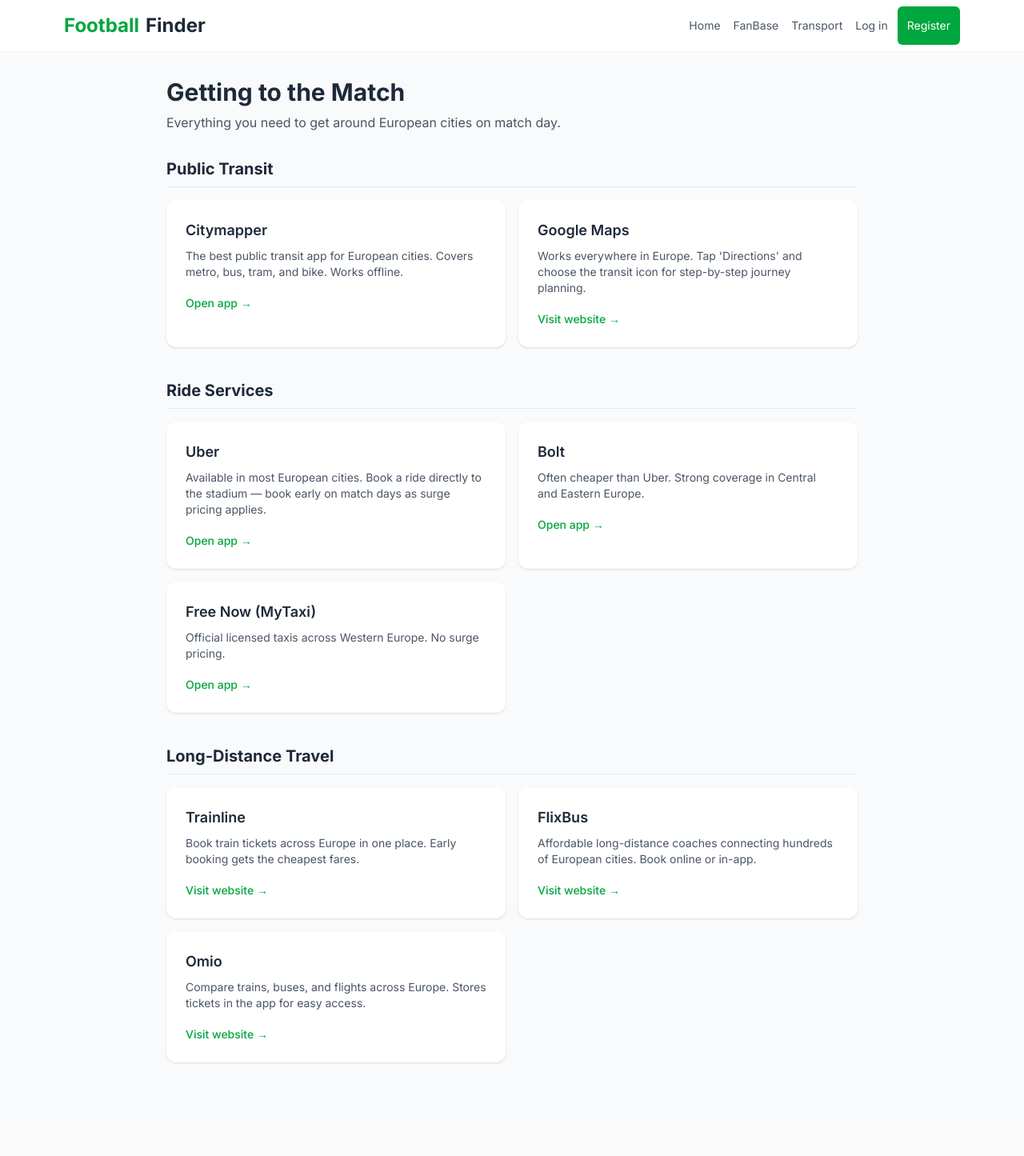
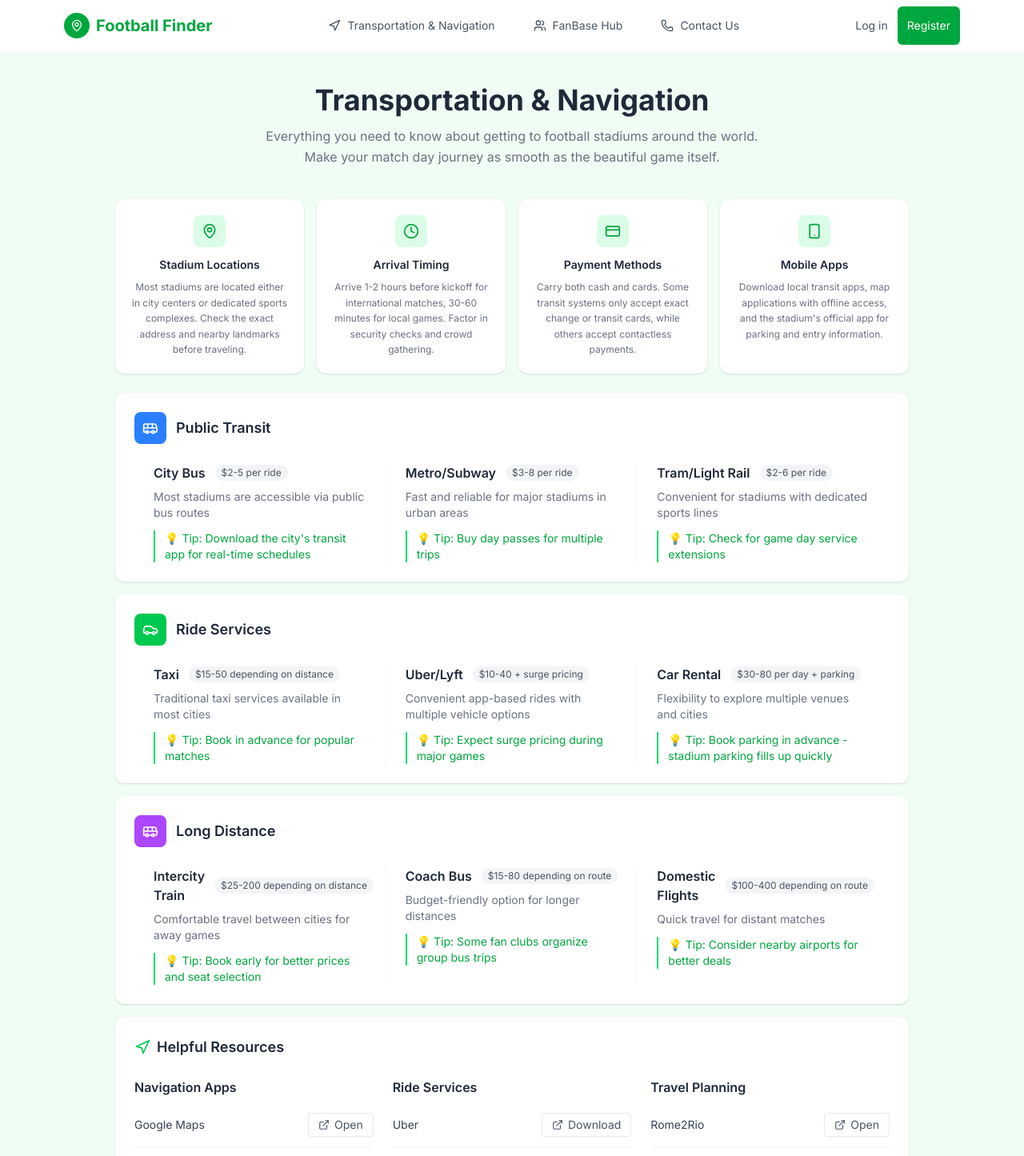
Before and after one commit to Yotam1312/Football-Finder, a React (Vite) app in the folder frontend/: page /transport in a window 1280 px wide. Shown: the top 1445 px of the page at 80% size. Before the commit the page ends 1400 px from the top, so only its background shows below. Built offline with nearby package versions, Linux system fonts and the light colour scheme; no server answers.

Commit message:
redesign navbar with icons and transport page with full layout

```diff
--- a/frontend/package.json
+++ b/frontend/package.json
@@ -12,6 +12,7 @@
   "dependencies": {
     "@tanstack/react-query": "^5.90.21",
     "framer-motion": "^12.36.0",
+    "lucide-react": "^0.577.0",
     "react": "^19.2.4",
     "react-dom": "^19.2.4",
     "react-router-dom": "^7.13.1"
--- a/frontend/src/components/Navbar.tsx
+++ b/frontend/src/components/Navbar.tsx
@@ -1,5 +1,6 @@
 import React from 'react';
 import { Link } from 'react-router-dom';
+import { MapPin, Navigation, Users, Phone } from 'lucide-react';
 import { useAuth } from '../context/AuthContext';
 
 // Top navigation bar — shown on every page.
@@ -9,35 +10,45 @@
 
   return (
     <nav className="bg-white shadow-sm border-b border-gray-100">
-      {/* flex-wrap allows the nav to break into two lines on very narrow screens */}
-      <div className="max-w-6xl mx-auto px-4 py-2 flex items-center justify-between flex-wrap gap-2">
+      <div className="max-w-6xl mx-auto px-4 py-2 flex items-center justify-between">
+        {/* Left: Logo with green pin icon + brand name */}
         <Link to="/" className="flex items-center gap-2 min-h-[48px]">
-          {/* Simple text logo — replace with SVG icon in Phase 5 polish */}
-          <span className="text-2xl font-bold text-green-600">Football</span>
-          <span className="text-2xl font-bold text-gray-800">Finder</span>
+          <div className="w-8 h-8 bg-green-600 rounded-full flex items-center justify-center">
+            <MapPin className="w-4 h-4 text-white" />
+          </div>
+          <span className="text-xl font-bold text-green-600">Football Finder</span>
         </Link>
-        {/* gap-4 on mobile (instead of gap-6) saves horizontal space */}
-        <div className="flex items-center gap-4 flex-wrap">
+
+        {/* Center: Nav links with icons — flex-1 + justify-center keeps them truly centered
+            regardless of how wide the auth section on the right is */}
+        <div className="flex-1 flex items-center justify-center">
+          <div className="flex items-center gap-12">
             <Link
-            to="/"
-            className="text-sm text-gray-600 hover:text-green-600 transition-colors min-h-[48px] flex items-center"
+              to="/transport"
+              className="flex items-center gap-2 text-sm text-gray-600 hover:text-green-600 transition-colors min-h-[48px]"
             >
-            Home
+              <Navigation className="w-4 h-4" />
+              Transportation &amp; Navigation
             </Link>
             <Link
               to="/fanbase"
-            className="text-sm text-gray-600 hover:text-green-600 transition-colors min-h-[48px] flex items-center"
+              className="flex items-center gap-2 text-sm text-gray-600 hover:text-green-600 transition-colors min-h-[48px]"
             >
-            FanBase
+              <Users className="w-4 h-4" />
+              FanBase Hub
             </Link>
             <Link
-            to="/transport"
-            className="text-sm text-gray-600 hover:text-green-600 transition-colors min-h-[48px] flex items-center"
+              to="/contact"
+              className="flex items-center gap-2 text-sm text-gray-600 hover:text-green-600 transition-colors min-h-[48px]"
             >
-            Transport
+              <Phone className="w-4 h-4" />
+              Contact Us
             </Link>
+          </div>
+        </div>
 
-          {/* Auth section — rendered based on login state */}
+        {/* Right: Auth section — rendered based on login state */}
+        <div className="flex items-center">
           {isLoading ? (
             // Placeholder shown briefly while /api/auth/me is in flight
             // Prevents flickering between guest and logged-in states
--- a/frontend/src/pages/TransportPage.tsx
+++ b/frontend/src/pages/TransportPage.tsx
@@ -1,130 +1,300 @@
 import React from 'react';
 import { motion } from 'framer-motion';
+import {
+  MapPin,
+  Clock,
+  CreditCard,
+  Smartphone,
+  Bus,
+  Car,
+  Navigation,
+  ExternalLink,
+} from 'lucide-react';
 
-// Each service has a name, short description, and link to its website or app.
-interface TransportService {
-  name: string;
-  description: string;
-  url: string;
-  linkText: string;
-}
+// ─── Quick Info Cards ────────────────────────────────────────────────────────
 
-// Service data for the Public Transit section
-const PUBLIC_TRANSIT: TransportService[] = [
+const INFO_CARDS = [
   {
-    name: 'Citymapper',
+    icon: MapPin,
+    title: 'Stadium Locations',
     description:
-      'The best public transit app for European cities. Covers metro, bus, tram, and bike. Works offline.',
-    url: 'https://citymapper.com',
-    linkText: 'Open app',
+      'Most stadiums are located either in city centers or dedicated sports complexes. Check the exact address and nearby landmarks before traveling.',
   },
   {
-    name: 'Google Maps',
+    icon: Clock,
+    title: 'Arrival Timing',
     description:
-      "Works everywhere in Europe. Tap 'Directions' and choose the transit icon for step-by-step journey planning.",
-    url: 'https://maps.google.com',
-    linkText: 'Visit website',
+      'Arrive 1-2 hours before kickoff for international matches, 30-60 minutes for local games. Factor in security checks and crowd gathering.',
+  },
+  {
+    icon: CreditCard,
+    title: 'Payment Methods',
+    description:
+      'Carry both cash and cards. Some transit systems only accept exact change or transit cards, while others accept contactless payments.',
+  },
+  {
+    icon: Smartphone,
+    title: 'Mobile Apps',
+    description:
+      "Download local transit apps, map applications with offline access, and the stadium's official app for parking and entry information.",
   },
 ];
 
-// Service data for the Ride Services section
-const RIDE_SERVICES: TransportService[] = [
+// ─── Transport Sections ───────────────────────────────────────────────────────
+
+interface TransportOption {
+  title: string;
+  price: string;
+  description: string;
+  tip: string;
+}
+
+interface TransportSectionData {
+  title: string;
+  icon: React.ElementType;
+  iconBg: string;
+  options: TransportOption[];
+}
+
+const TRANSPORT_SECTIONS: TransportSectionData[] = [
   {
-    name: 'Uber',
-    description:
-      'Available in most European cities. Book a ride directly to the stadium — book early on match days as surge pricing applies.',
-    url: 'https://uber.com',
-    linkText: 'Open app',
+    title: 'Public Transit',
+    icon: Bus,
+    iconBg: 'bg-blue-500',
+    options: [
+      {
+        title: 'City Bus',
+        price: '$2-5 per ride',
+        description: 'Most stadiums are accessible via public bus routes',
+        tip: "Download the city's transit app for real-time schedules",
+      },
+      {
+        title: 'Metro/Subway',
+        price: '$3-8 per ride',
+        description: 'Fast and reliable for major stadiums in urban areas',
+        tip: 'Buy day passes for multiple trips',
+      },
+      {
+        title: 'Tram/Light Rail',
+        price: '$2-6 per ride',
+        description: 'Convenient for stadiums with dedicated sports lines',
+        tip: 'Check for game day service extensions',
+      },
+    ],
   },
   {
-    name: 'Bolt',
-    description: 'Often cheaper than Uber. Strong coverage in Central and Eastern Europe.',
-    url: 'https://bolt.eu',
-    linkText: 'Open app',
+    title: 'Ride Services',
+    icon: Car,
+    iconBg: 'bg-green-500',
+    options: [
+      {
+        title: 'Taxi',
+        price: '$15-50 depending on distance',
+        description: 'Traditional taxi services available in most cities',
+        tip: 'Book in advance for popular matches',
+      },
+      {
+        title: 'Uber/Lyft',
+        price: '$10-40 + surge pricing',
+        description: 'Convenient app-based rides with multiple vehicle options',
+        tip: 'Expect surge pricing during major games',
+      },
+      {
+        title: 'Car Rental',
+        price: '$30-80 per day + parking',
+        description: 'Flexibility to explore multiple venues and cities',
+        tip: 'Book parking in advance - stadium parking fills up quickly',
+      },
+    ],
   },
   {
-    name: 'Free Now (MyTaxi)',
-    description: 'Official licensed taxis across Western Europe. No surge pricing.',
-    url: 'https://free-now.com',
-    linkText: 'Open app',
+    title: 'Long Distance',
+    icon: Bus,
+    iconBg: 'bg-purple-500',
+    options: [
+      {
+        title: 'Intercity Train',
+        price: '$25-200 depending on distance',
+        description: 'Comfortable travel between cities for away games',
+        tip: 'Book early for better prices and seat selection',
+      },
+      {
+        title: 'Coach Bus',
+        price: '$15-80 depending on route',
+        description: 'Budget-friendly option for longer distances',
+        tip: 'Some fan clubs organize group bus trips',
+      },
+      {
+        title: 'Domestic Flights',
+        price: '$100-400 depending on route',
+        description: 'Quick travel for distant matches',
+        tip: 'Consider nearby airports for better deals',
+      },
+    ],
   },
 ];
 
-// Service data for the Long-Distance Travel section
-const LONG_DISTANCE: TransportService[] = [
+// ─── Helpful Resources ────────────────────────────────────────────────────────
+
+interface ResourceItem {
+  name: string;
+  action: string;
+}
+
+interface ResourceColumn {
+  category: string;
+  items: ResourceItem[];
+}
+
+const RESOURCE_COLUMNS: ResourceColumn[] = [
   {
-    name: 'Trainline',
-    description: 'Book train tickets across Europe in one place. Early booking gets the cheapest fares.',
-    url: 'https://trainline.com',
-    linkText: 'Visit website',
+    category: 'Navigation Apps',
+    items: [
+      { name: 'Google Maps', action: 'Open' },
+      { name: 'Apple Maps', action: 'Open' },
+      { name: 'Citymapper', action: 'Open' },
+    ],
   },
   {
-    name: 'FlixBus',
-    description:
-      'Affordable long-distance coaches connecting hundreds of European cities. Book online or in-app.',
-    url: 'https://flixbus.com',
-    linkText: 'Visit website',
+    category: 'Ride Services',
+    items: [
+      { name: 'Uber', action: 'Download' },
+      { name: 'Lyft', action: 'Download' },
+      { name: 'Local Taxi Apps', action: 'Search' },
+    ],
   },
   {
-    name: 'Omio',
-    description:
-      'Compare trains, buses, and flights across Europe. Stores tickets in the app for easy access.',
-    url: 'https://omio.com',
-    linkText: 'Visit website',
+    category: 'Travel Planning',
+    items: [
+      { name: 'Rome2Rio', action: 'Open' },
+      { name: 'Trainline', action: 'Open' },
+      { name: 'Skyscanner', action: 'Open' },
+    ],
   },
 ];
 
-// Reusable card for a single transport service
-const ServiceCard: React.FC<{ service: TransportService }> = ({ service }) => (
-  <div className="bg-white rounded-xl shadow-sm p-6">
-    <h3 className="text-lg font-semibold text-gray-800 mb-2">{service.name}</h3>
-    <p className="text-gray-600 text-sm mb-4">{service.description}</p>
-    <a
-      href={service.url}
-      target="_blank"
-      rel="noopener noreferrer"
-      className="text-sm text-green-600 font-medium hover:text-green-700 transition-colors"
-    >
-      {service.linkText} →
-    </a>
+// ─── Sub-components ───────────────────────────────────────────────────────────
+
+// Single transport option column — sits inside a section panel separated by dividers
+const TransportOptionCol: React.FC<{ option: TransportOption }> = ({ option }) => (
+  <div className="px-6">
+    {/* Title + price badge on the same row */}
+    <div className="flex items-center gap-3 mb-2">
+      <h3 className="font-semibold text-gray-800">{option.title}</h3>
+      <span className="text-xs bg-gray-100 text-gray-600 px-2 py-0.5 rounded-full whitespace-nowrap">
+        {option.price}
+      </span>
+    </div>
+
+    {/* Short description */}
+    <p className="text-sm text-gray-500 mb-3">{option.description}</p>
+
+    {/* Tip callout — green left border with lightbulb emoji */}
+    <div className="border-l-2 border-green-400 pl-3">
+      <p className="text-sm text-green-600">💡 Tip: {option.tip}</p>
+    </div>
   </div>
 );
 
-// Section with a heading and a responsive grid of service cards
-const TransportSection: React.FC<{ title: string; services: TransportService[] }> = ({
-  title,
-  services,
-}) => (
-  <section className="mb-10">
-    <h2 className="text-xl font-bold text-gray-800 mb-4 pb-2 border-b border-gray-200">{title}</h2>
-    <div className="grid sm:grid-cols-2 gap-4">
-      {services.map((service) => (
-        <ServiceCard key={service.name} service={service} />
-      ))}
+// Full transport section panel with icon header and 3-column divider grid
+const TransportSectionPanel: React.FC<{ section: TransportSectionData }> = ({ section }) => {
+  const Icon = section.icon;
+  return (
+    <div className="bg-white rounded-xl shadow-sm p-6 mb-4">
+      {/* Section header: colored icon square + section title */}
+      <div className="flex items-center gap-3 mb-6">
+        <div className={`w-10 h-10 ${section.iconBg} rounded-lg flex items-center justify-center`}>
+          <Icon className="w-5 h-5 text-white" />
+        </div>
+        <h2 className="text-lg font-semibold text-gray-800">{section.title}</h2>
+      </div>
+
+      {/* 3 columns separated by vertical dividers — stacks to 1 col on small screens */}
+      <div className="grid sm:grid-cols-3 divide-y sm:divide-y-0 sm:divide-x divide-gray-100">
+        {section.options.map((option) => (
+          <TransportOptionCol key={option.title} option={option} />
+        ))}
+      </div>
     </div>
-  </section>
+  );
+};
+
+// A single resource row: name left, button right
+const ResourceRow: React.FC<{ item: ResourceItem }> = ({ item }) => (
+  <div className="flex items-center justify-between py-3 border-b border-gray-100 last:border-0">
+    <span className="text-sm text-gray-700">{item.name}</span>
+    <button className="flex items-center gap-1.5 border border-gray-200 rounded px-3 py-1 text-sm text-gray-600 hover:border-green-400 hover:text-green-600 transition-colors">
+      <ExternalLink className="w-3.5 h-3.5" />
+      {item.action}
+    </button>
+  </div>
 );
 
-// Transportation Guide page — static informational page covering how to
-// get to and around European football stadiums. No backend calls needed.
+// ─── Page ─────────────────────────────────────────────────────────────────────
+
 export const TransportPage: React.FC = () => {
   return (
     <motion.div
       initial={{ opacity: 0, y: 12 }}
       animate={{ opacity: 1, y: 0 }}
       transition={{ duration: 0.3 }}
-      className="min-h-screen bg-gray-50"
+      className="min-h-screen bg-green-50"
     >
-      <div className="max-w-4xl mx-auto px-4 py-8">
-        <div className="mb-8">
-          <h1 className="text-3xl font-bold text-gray-800 mb-2">Getting to the Match</h1>
-          <p className="text-gray-600">
-            Everything you need to get around European cities on match day.
+      <div className="max-w-5xl mx-auto px-4 py-10">
+
+        {/* Page header — centered */}
+        <div className="text-center mb-10">
+          <h1 className="text-4xl font-bold text-gray-800 mb-3">Transportation &amp; Navigation</h1>
+          <p className="text-gray-500 text-base leading-relaxed">
+            Everything you need to know about getting to football stadiums around the world.
+            <br />
+            Make your match day journey as smooth as the beautiful game itself.
           </p>
         </div>
-        <TransportSection title="Public Transit" services={PUBLIC_TRANSIT} />
-        <TransportSection title="Ride Services" services={RIDE_SERVICES} />
-        <TransportSection title="Long-Distance Travel" services={LONG_DISTANCE} />
+
+        {/* 4 quick-tip info cards */}
+        <div className="grid grid-cols-2 sm:grid-cols-4 gap-4 mb-6">
+          {INFO_CARDS.map((card) => {
+            const Icon = card.icon;
+            return (
+              <div key={card.title} className="bg-white rounded-xl shadow-sm p-5 text-center">
+                {/* Green icon in a light-green rounded square */}
+                <div className="w-10 h-10 bg-green-100 rounded-lg flex items-center justify-center mx-auto mb-3">
+                  <Icon className="w-5 h-5 text-green-600" />
+                </div>
+                <h3 className="font-semibold text-gray-800 text-sm mb-2">{card.title}</h3>
+                <p className="text-xs text-gray-500 leading-relaxed">{card.description}</p>
+              </div>
+            );
+          })}
+        </div>
+
+        {/* Transport sections: Public Transit, Ride Services, Long Distance */}
+        {TRANSPORT_SECTIONS.map((section) => (
+          <TransportSectionPanel key={section.title} section={section} />
+        ))}
+
+        {/* Helpful Resources panel */}
+        <div className="bg-white rounded-xl shadow-sm p-6">
+          {/* Header: standalone green Navigation icon + title (no background box) */}
+          <div className="flex items-center gap-2 mb-6">
+            <Navigation className="w-5 h-5 text-green-500" />
+            <h2 className="text-lg font-semibold text-gray-800">Helpful Resources</h2>
+          </div>
+
+          {/* 3-column resource grid — stacks to 1 col on small screens */}
+          <div className="grid sm:grid-cols-3 gap-6">
+            {RESOURCE_COLUMNS.map((col) => (
+              <div key={col.category}>
+                <h3 className="font-semibold text-gray-800 mb-2">{col.category}</h3>
+                {col.items.map((item) => (
+                  <ResourceRow key={item.name} item={item} />
+                ))}
+              </div>
+            ))}
+          </div>
+        </div>
+
       </div>
     </motion.div>
   );
```
Also changed, not shown: 1 other file (tests, documents, lock files or other folders). Lines whose indentation alone changed are shown as unchanged.
